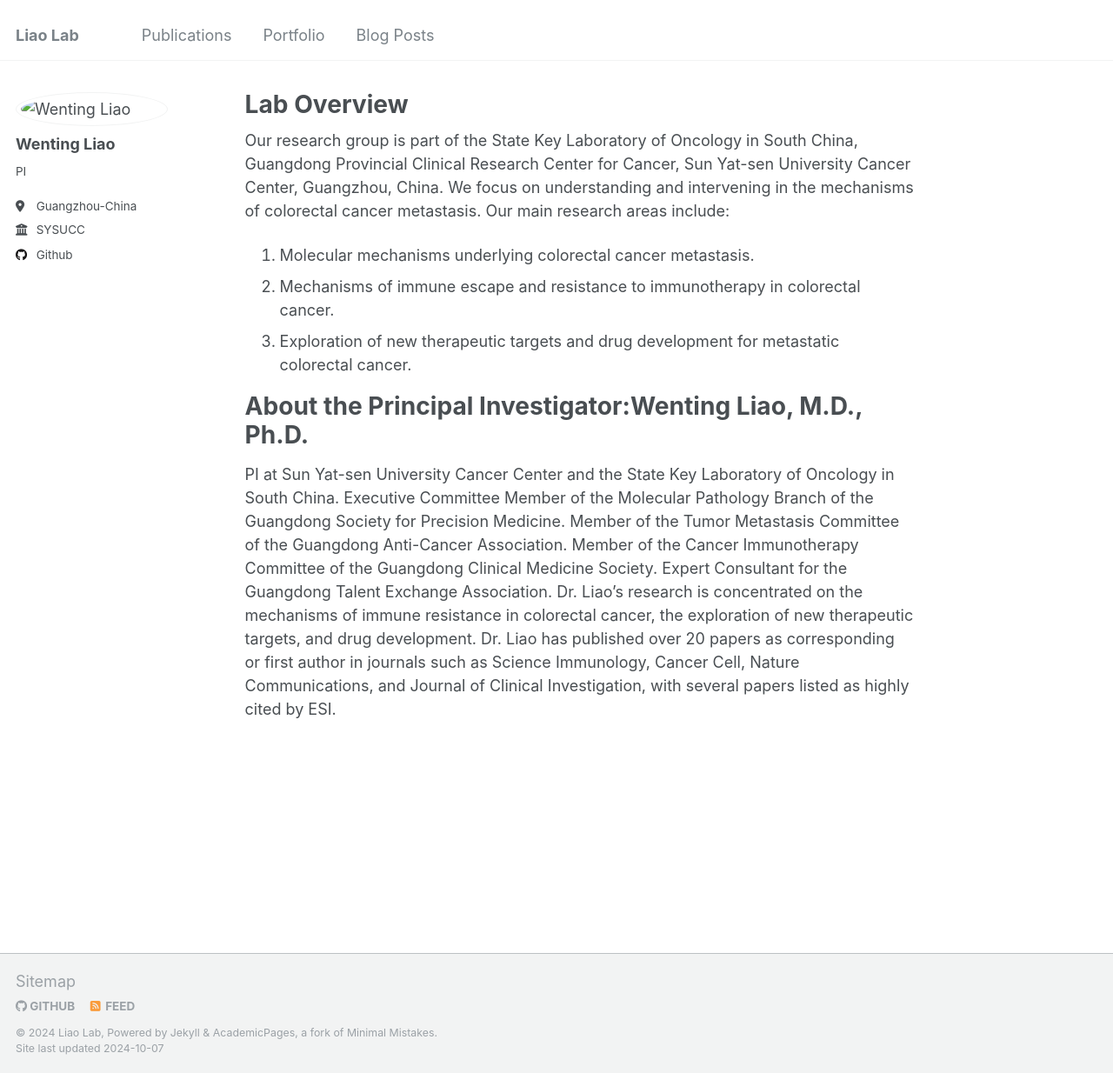
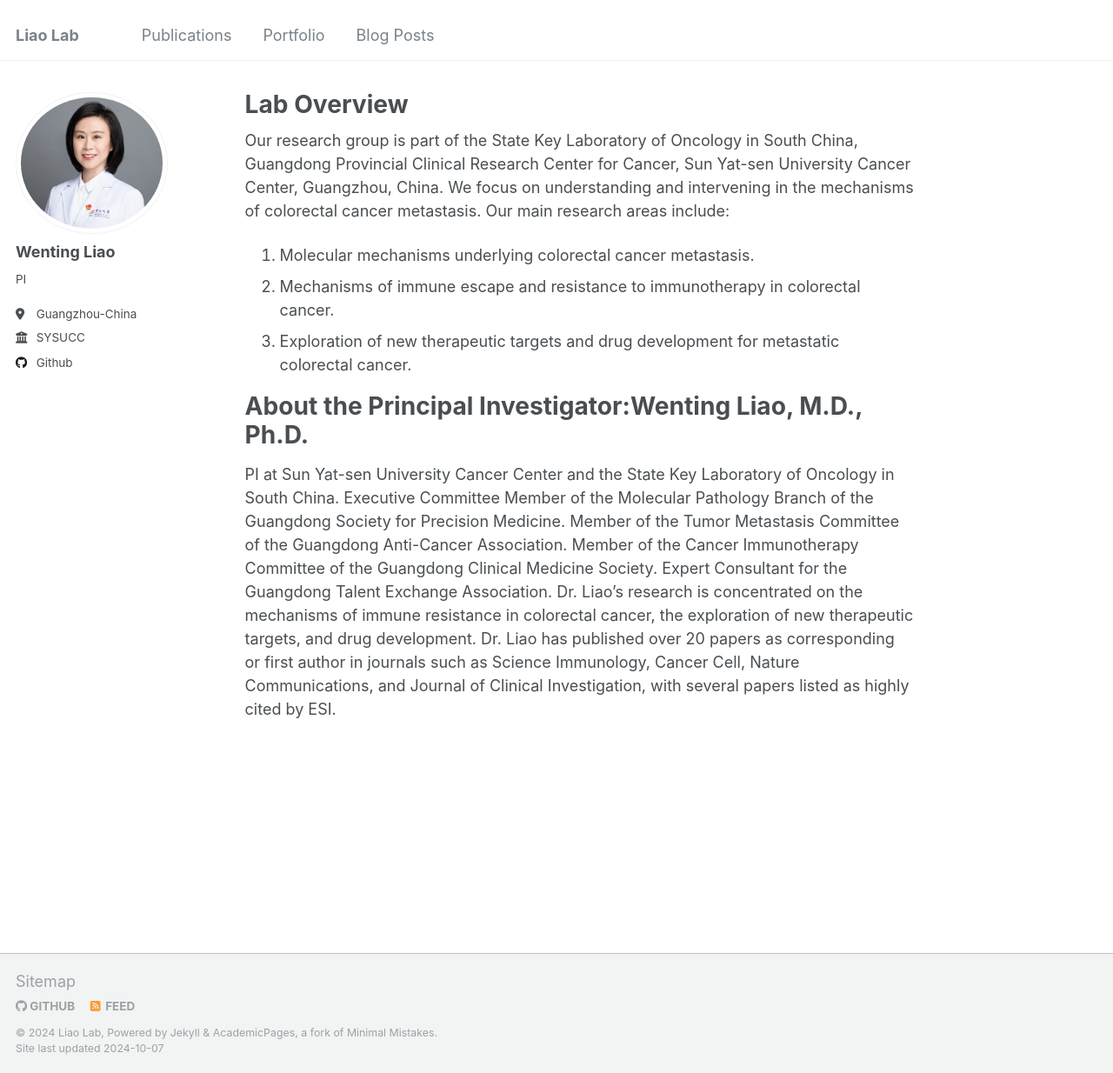
Before and after one commit to ImmunoTransLab/ImmunoTransLab, a Jekyll site: the page built from _pages/about.md, in a window 1280 px wide and 1234 px high. Shown: the whole window at 87% size. Built offline with Jekyll 4.4.1, drawn with Linux system fonts in a browser that asks for light colours.

Commit message:
change image

```diff
--- a/_config.yml
+++ b/_config.yml
@@ -21,7 +21,8 @@
 #               Additional customization can be done by editing /_includes/author-profile.html
 author:
   # Biographic information
-  avatar           : "images/liao3.png"
+#  avatar           : "images/liao3.png"
+  avatar           : "liao3.png"
   name             : "Wenting Liao"
   pronouns         : # example: "she/her"
   bio              : "PI"
```
